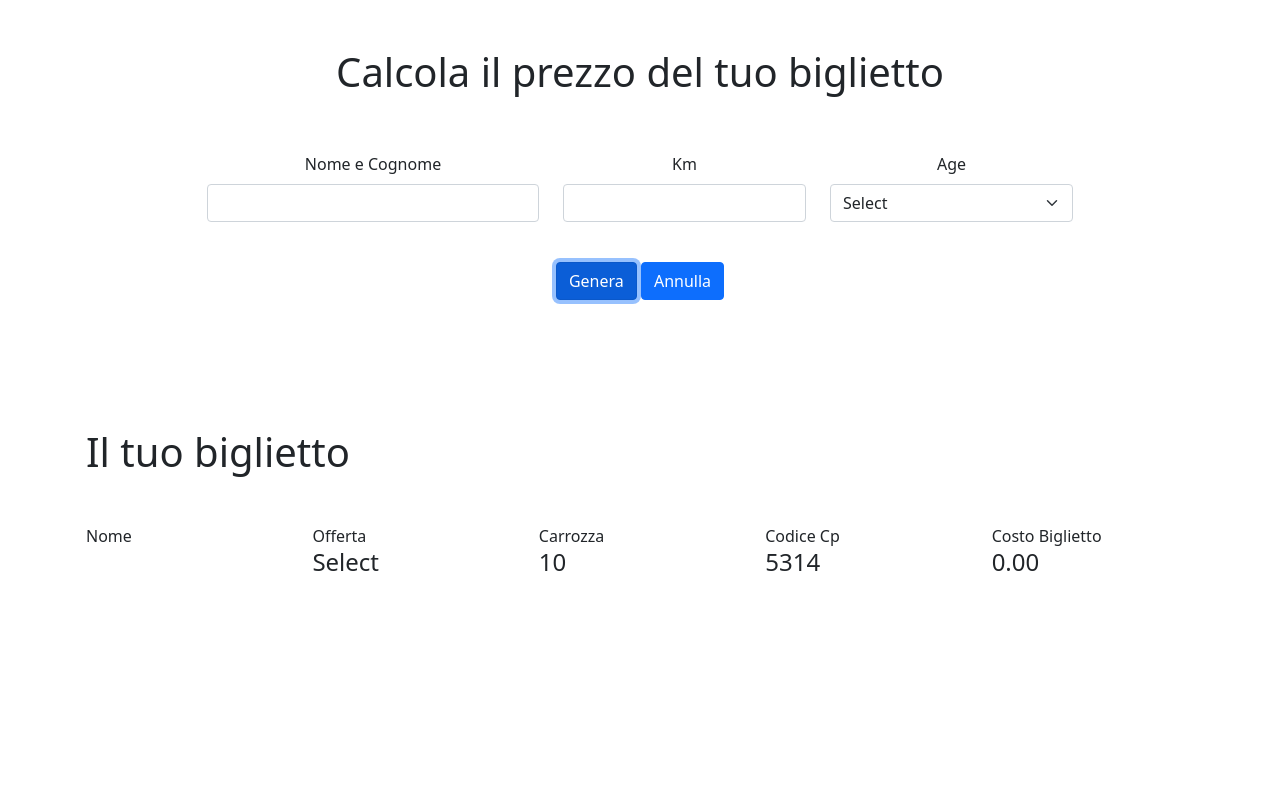
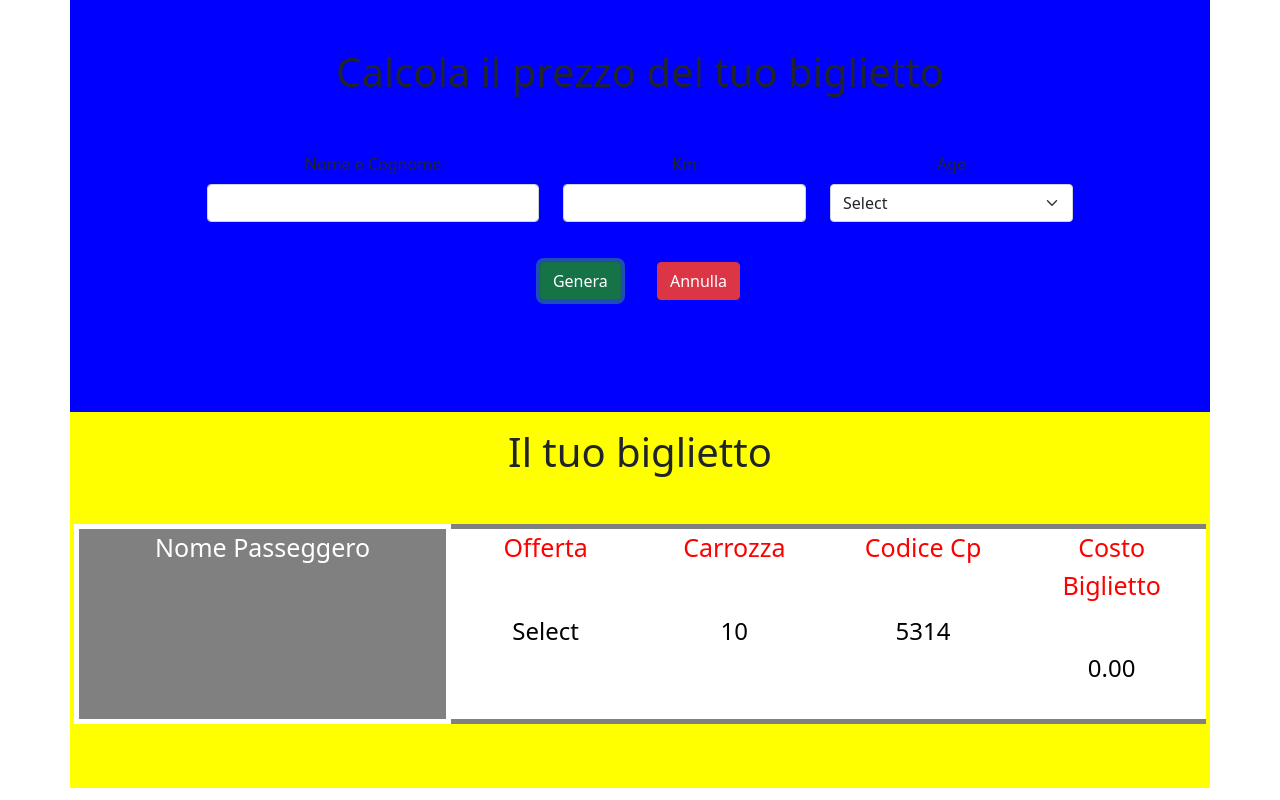
Before and after one commit to Titho93/js-biglietto-treno-form, a plain HTML site: page index.html in a window 1280 px wide. Both pictures are taken after a click on the button "Genera". Drawn offline with nearby package versions, Linux system fonts and the light colour scheme.

Commit message:
[add]style in css

```diff
--- a/css/style.css
+++ b/css/style.css
@@ -1,9 +1,46 @@
+.yellow {
+  background-color: yellow;
+}
 
+.grey {
+  background-color: grey;
+}
+
+.blue {
+  background-color: blue;
+}
+
+.white {
+  background-color: white;
+}
 
 #ticket {
   display: none;
 }
 
+#ticket .col-4 {
+  background-color: grey;
+  height: 200px;
+  color: white;
+  font-size: 25px;
+  border: 5px solid white;
+}
+
+#ticket .col {
+  border-top: 5px solid grey;
+  border-bottom: 5px solid grey;
+  font-size: 25px;
+  color: red;
+  background-color: white;
+}
+
+#ticket .col h4,
+#ticket .col-4 h4 {
+  padding-top: 50px;
+  color: black;
+}
+
+
 #ticket.active {
   display: flex;
 }
--- a/index.html
+++ b/index.html
@@ -11,7 +11,7 @@
     <title>Biglietto Treno</title>
   </head>
   <body>
-    <div class="container p-5 text-center ">
+    <div class="container p-5 text-center blue">
       <h1>Calcola il prezzo del tuo biglietto</h1>
       <div class="row py-5 ">
         <div class="col-4 offset-1  mb-3">
@@ -32,15 +32,15 @@
           </select>
         </div>
         <div class="col-4 offset-4 pt-4 mb-3">
-          <button id="btn-1" class="btn btn-primary ">Genera</button>
-          <button id="btn-2" class="btn btn-primary ">Annulla</button>
+          <button id="btn-1" class="btn btn-success  mx-3 ">Genera</button>
+          <button id="btn-2" class="btn btn-danger mx-3  ">Annulla</button>
         </div>
       </div>
     </div>
-    <div class="container p-3">
+    <div class="container p-3 text-center yellow">
       <h1>Il tuo biglietto</h1>
-      <div id="ticket" class="row mt-5">
-        <div class="col">Nome
+      <div id="ticket" class="row my-5">
+        <div class="col-4 grey">Nome Passeggero
           <h4 class="t-name"></h4>
         </div>
         <div class="col">Offerta
```
